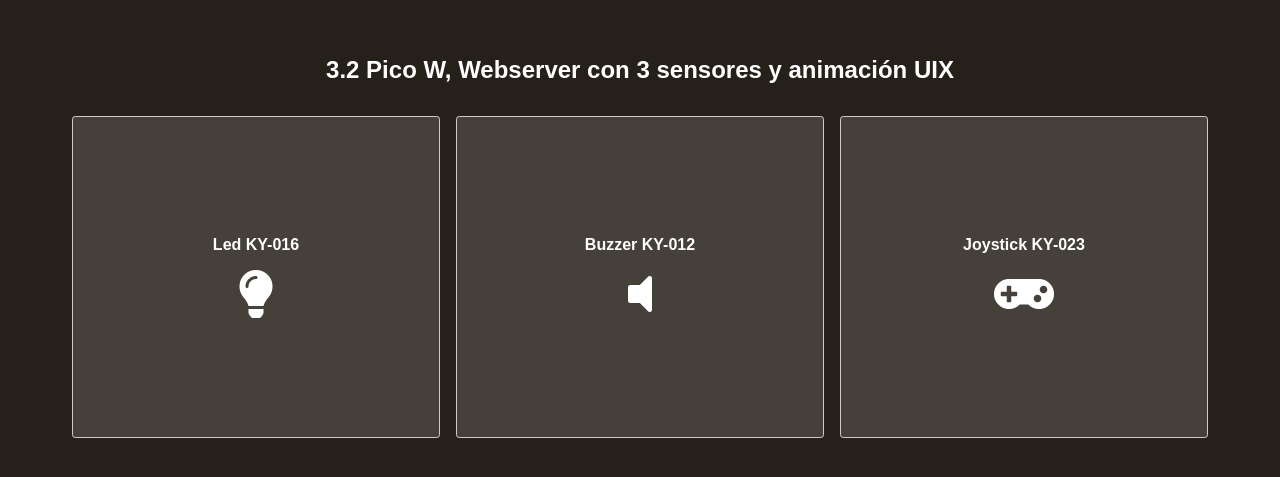
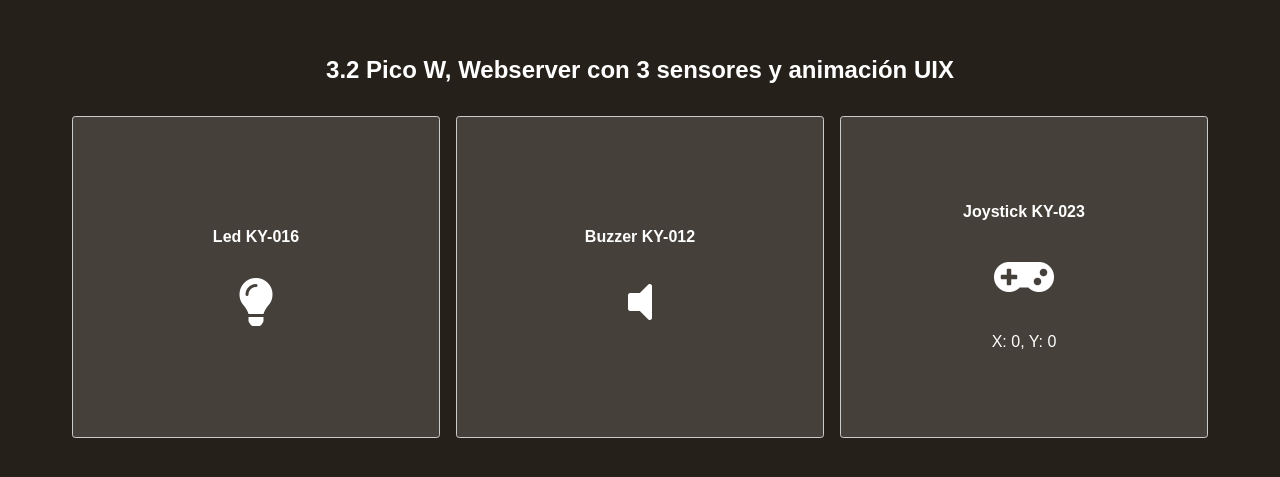
Before and after one commit to TribalDevs/pico-web, a plain HTML site: page index.html in a window 1280 px wide. Shown: the part 153-630 px from the top of the page. Drawn offline with Linux system fonts and the light colour scheme.

Commit message:
Added pulse

```diff
--- a/index.html
+++ b/index.html
@@ -62,6 +62,7 @@
         justify-content: center;
         transition: transform 0.4s ease-in-out;
         cursor: pointer;
+        gap: 2rem;
       }
       .circuit__container:hover {
         transform: scale(1.1);
@@ -72,6 +73,28 @@
       }
       .circuit__icon i {
         font-size: 3rem;
+        animation: moveIcon 1s infinite;
+      }
+      .cicuit__data{
+        display: flex;
+        flex-direction: column;
+        align-items: center;
+        justify-content: center;
+        gap: 0.5rem;
+      }
+      .joystick__data{
+        font-family: 'Courier New', Courier, monospace;
+      }
+      @keyframes moveIcon {
+        0% {
+          transform: translateY(0);
+        }
+        50% {
+          transform: translateY(-0.5rem);
+        }
+        100% {
+          transform: translateY(0);
+        }
       }
     </style>
     <title>Pico W</title>
@@ -107,6 +130,9 @@
         <div class="circuit__icon">
           <i class="fas fa-gamepad" id="joystick"></i>
         </div>
+        <div class="cicuit__data">
+          <span id="joystick__data"> X: 0, Y: 0 </span>
+        </div>
       </div>
     </div>
   </body>
```
